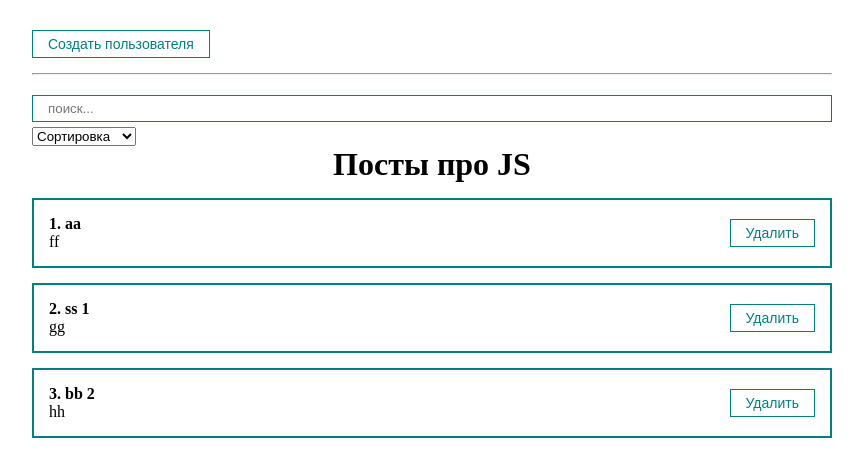
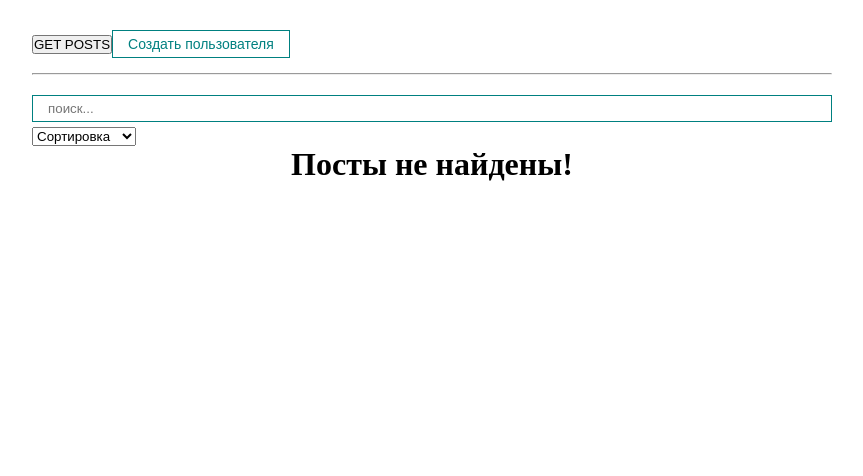
Before and after one commit to IakovYakovlev/TypescriptTest, a React (Create React App) app: page / in a window 1280 px wide. Shown: the top 476 px of the page, without its empty margins (208-1071 px from the left). Built offline with nearby package versions, Linux system fonts and the light colour scheme.

Commit message:
add axios

```diff
--- a/src/App.tsx
+++ b/src/App.tsx
@@ -1,3 +1,4 @@
+import axios from 'axios';
 import { useState } from 'react';
 import PostFilter from './Component/PostFilter';
 import PostForm from './Component/PostForm';
@@ -7,16 +8,23 @@
 import { usePosts } from './hooks/usePosts';
 import './styles/App.css';
 
+interface ITest {
+  userId: number,
+  id: number,
+  title: string,
+  body: string
+}
 function App() {
-  const [posts, setPosts] = useState([
-    {id: 1, title: 'aa', body: 'ff'},
-    {id: 2, title: 'ss 1', body: 'gg'},
-    {id: 3, title: 'bb 2', body: 'hh'},
-  ])
+  const [posts, setPosts] = useState<ITest[]>([])
 
   const [filter, setFilter] = useState({ sort: '', query: ''})
   const [modal, setModal] = useState(false);
   const sortedAndSearctedPosts = usePosts(posts, filter.sort, filter.query);
+
+  async function fetchPosts() {
+    const response = await axios.get('https://jsonplaceholder.typicode.com/posts');
+    setPosts(response.data);
+  }
 
   const createPost = (newPost: any) => {
     setPosts([...posts, newPost]);
@@ -30,6 +38,7 @@
 
   return(
     <div className="App">
+      <button onClick={fetchPosts}>GET POSTS</button>
       <MyButton style={{marginTop: 30}} onClick={() => setModal(true)}>Создать пользователя</MyButton>
       <MyModal visible={modal} setVisible={setModal}>
         <PostForm create={createPost}/>
```
